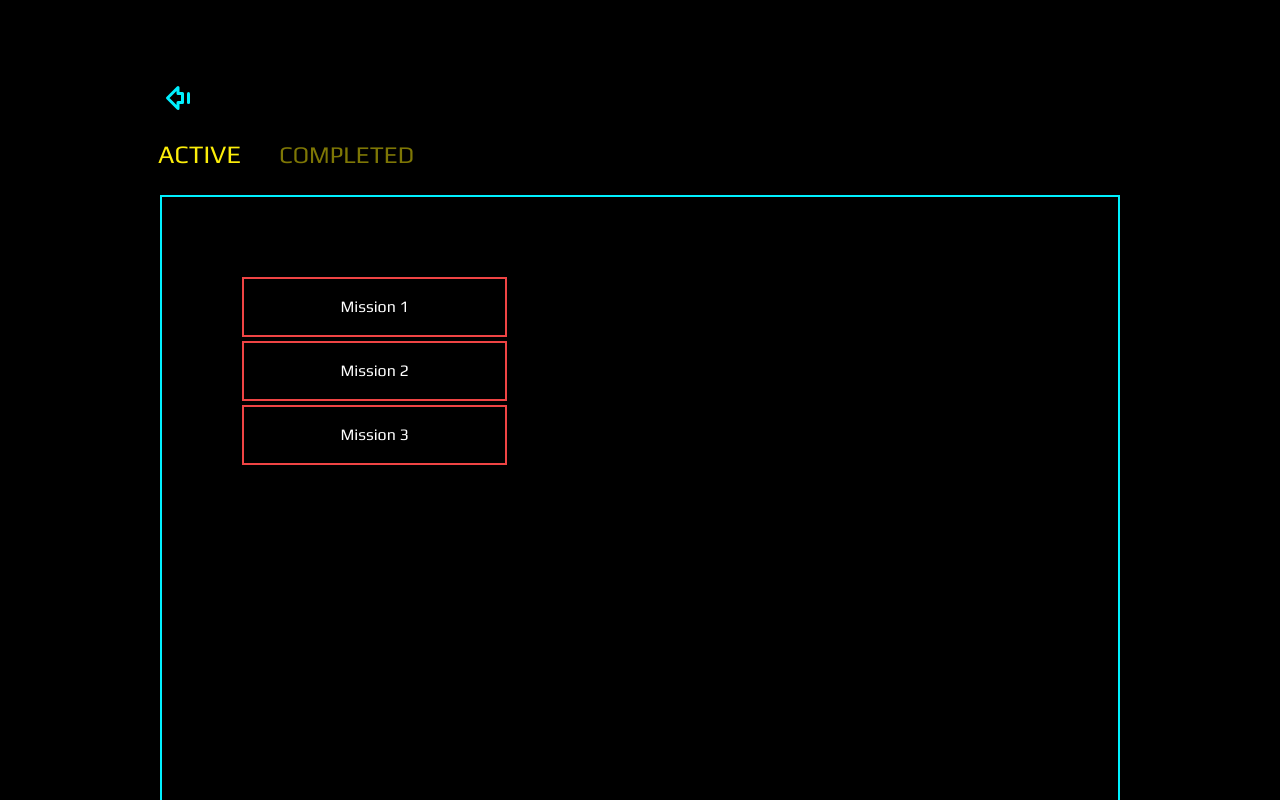
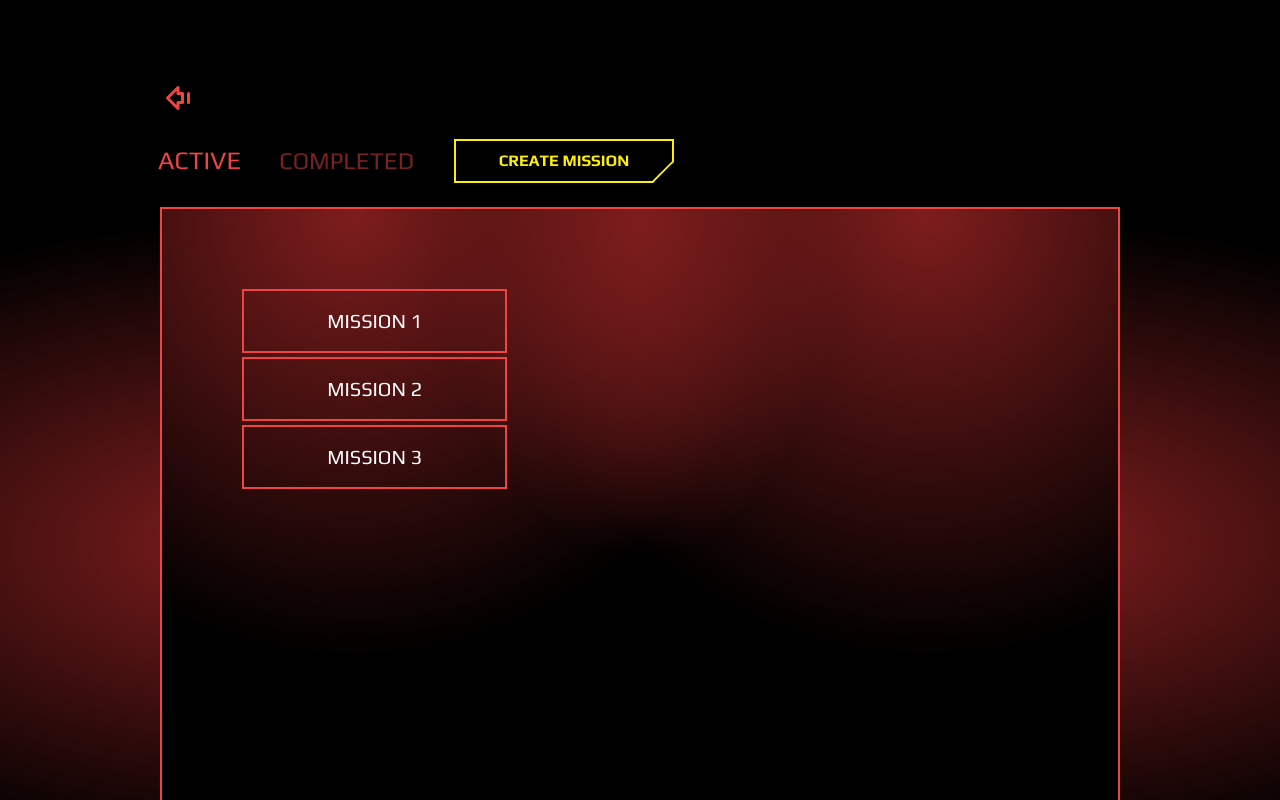
Before and after one commit to BBualdo/Life-is-a-Game, a Next.js app: page /missions in a window 1280 px wide. Shown: the top 800 px of the page. Built offline with nearby package versions, Linux system fonts and the light colour scheme.

Commit message:
Mission UI design and Create Mission btn

```diff
--- a/src/app/(protected)/missions/page.tsx
+++ b/src/app/(protected)/missions/page.tsx
@@ -6,8 +6,8 @@ export default function Missions() {
   return (
     <>
       <MissionsBackdrop />
-      <main className="flex min-h-screen flex-col justify-center px-40 py-20 text-white">
-        <BackButton className="text-cp-cyan hover:text-cp-cyan/50" />
+      <main className="gradient-cp-red-2 flex min-h-screen flex-col justify-center px-40 py-20 text-white">
+        <BackButton className="text-cp-red hover:text-cp-red/50" />
         <MissionsContainer />
       </main>
     </>
--- a/src/app/globals.css
+++ b/src/app/globals.css
@@ -45,7 +45,7 @@
   }
 
   .mission-container {
-    @apply border-2 border-cp-red p-4;
+    @apply relative border-2 border-cp-red p-4;
   }
 
   /* Gradients */
@@ -67,29 +67,29 @@
       radial-gradient(at 69% 57%, rgb(127, 29, 29) 0, transparent 23%);
   }
 
-  .gradient-cp-neon {
-    background-color: rgb(0, 0, 0);
-    background-image: radial-gradient(
-        at 6% 80%,
-        rgb(34, 211, 238) 0,
-        transparent 29%
-      ),
-      radial-gradient(at 78% 96%, rgb(34, 211, 238) 0, transparent 14%),
-      radial-gradient(at 66% 28%, rgb(244, 114, 182) 0, transparent 46%),
-      radial-gradient(at 41% 0%, rgb(244, 114, 182) 0, transparent 46%);
-  }
-
   .gradient-cp-red {
     @apply bg-gradient-to-t from-red-900 via-red-600 to-red-900;
   }
 
-  .gradient-cp-pink {
-    background-image: linear-gradient(
-      0deg,
-      hsl(0deg 0% 0%) 0%,
-      hsl(339deg 0% 0%) 54%,
-      hsl(323deg 100% 24%) 81%,
-      hsl(327deg 91% 70%) 100%
-    );
+  .gradient-cp-red-2 {
+    background-color: rgb(0, 0, 0);
+    background-image: radial-gradient(
+        at 20% 50%,
+        rgb(127, 29, 29) 0,
+        transparent 42%
+      ),
+      radial-gradient(at 80% 50%, rgb(127, 29, 29) 0, transparent 42%),
+      radial-gradient(at 50% 50%, rgb(127, 29, 29) 0, transparent 42%);
+  }
+
+  .gradient-cp-red-3 {
+    background-color: rgb(0, 0, 0);
+    background-image: radial-gradient(
+        at 20% 0%,
+        rgb(127, 29, 29) 0,
+        transparent 40%
+      ),
+      radial-gradient(at 80% 0%, rgb(127, 29, 29) 0, transparent 40%),
+      radial-gradient(at 50% 0%, rgb(127, 29, 29) 0, transparent 31%);
   }
 }
--- /dev/null
+++ b/src/components/Interface/Missions/CreateMissionButton.tsx
@@ -0,0 +1,7 @@
+const CreateMissionButton = () => {
+  return (
+    <button className="btn btn-yellow hover:btn-cyan">Create Mission</button>
+  );
+};
+
+export default CreateMissionButton;
--- a/src/components/Interface/Missions/Mission.tsx
+++ b/src/components/Interface/Missions/Mission.tsx
@@ -1,5 +1,9 @@
 const Mission = ({ name }: { name: string }) => {
-  return <button className="mission-container">{name}</button>;
+  return (
+    <button className="mission-container text-xl uppercase transition-all duration-200 hover:bg-cp-red/50">
+      {name}
+    </button>
+  );
 };
 
 export default Mission;
--- a/src/components/Interface/Missions/MissionsContainer.tsx
+++ b/src/components/Interface/Missions/MissionsContainer.tsx
@@ -6,6 +6,7 @@ import { clsx } from "clsx";
 import { motion } from "framer-motion";
 import { useState } from "react";
 import Mission from "./Mission";
+import CreateMissionButton from "./CreateMissionButton";
 
 const MissionsContainer = () => {
   const [missions, setMissions] = useState<"active" | "completed">("active");
@@ -22,8 +23,8 @@ const MissionsContainer = () => {
         <button
           onClick={() => setMissions("active")}
           className={clsx("text-2xl uppercase", {
-            "scale-105 text-cp-yellow": missions === "active",
-            "text-cp-yellow/50 transition-all duration-300 hover:text-cp-yellow":
+            "scale-105 text-cp-red": missions === "active",
+            "text-cp-red/50 transition-all duration-300 hover:text-cp-red":
               missions !== "active",
           })}
         >
@@ -32,20 +33,21 @@ const MissionsContainer = () => {
         <button
           onClick={() => setMissions("completed")}
           className={clsx("text-2xl uppercase", {
-            "scale-105 text-cp-yellow": missions === "completed",
-            "text-cp-yellow/50 transition-all duration-300 hover:text-cp-yellow":
+            "scale-105 text-cp-red": missions === "completed",
+            "text-cp-red/50 transition-all duration-300 hover:text-cp-red":
               missions !== "completed",
           })}
         >
           Completed
         </button>
+        <CreateMissionButton />
       </motion.nav>
       <motion.section
         variants={fadeIn("", 0.5, 1, 0.8)}
         initial="hidden"
         whileInView="show"
         viewport={{ once: true }}
-        className="gradient-cp-red-2 mt-6 flex h-[800px] w-full border-2 border-cp-cyan p-20"
+        className="gradient-cp-red-3 mt-6 flex h-[800px] w-full border-2 border-cp-red p-20"
       >
         <div className="flex w-1/3 flex-col gap-1">
           {missions === "active" &&
```
